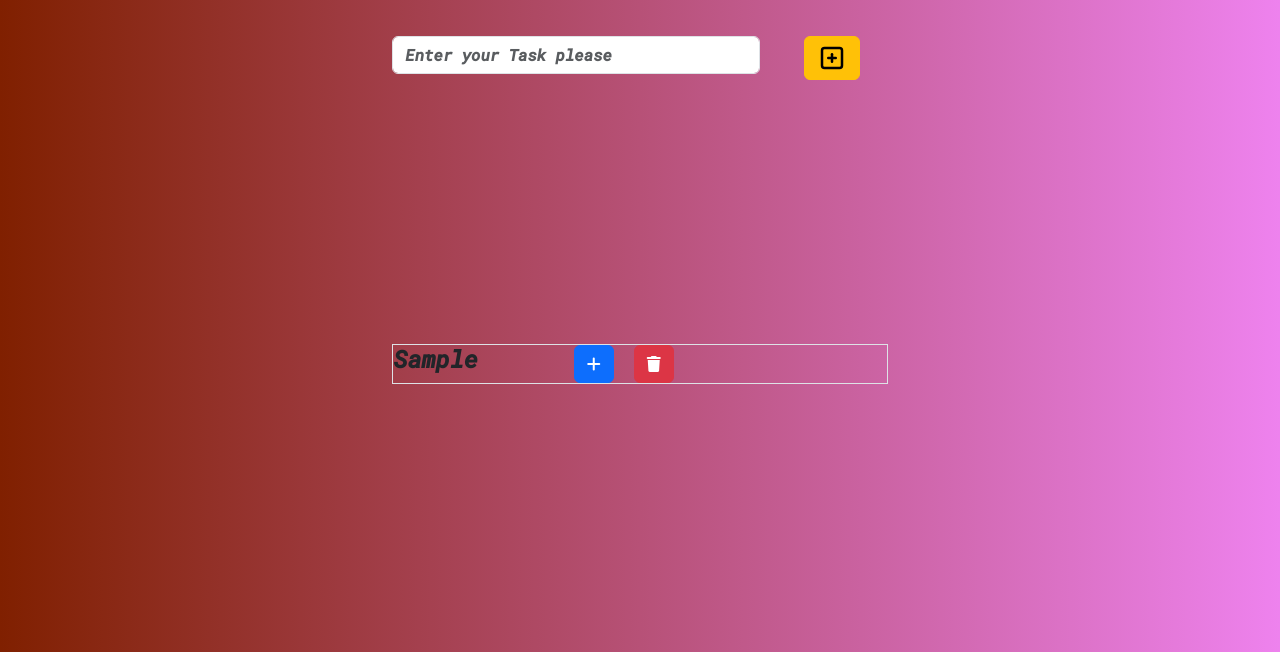
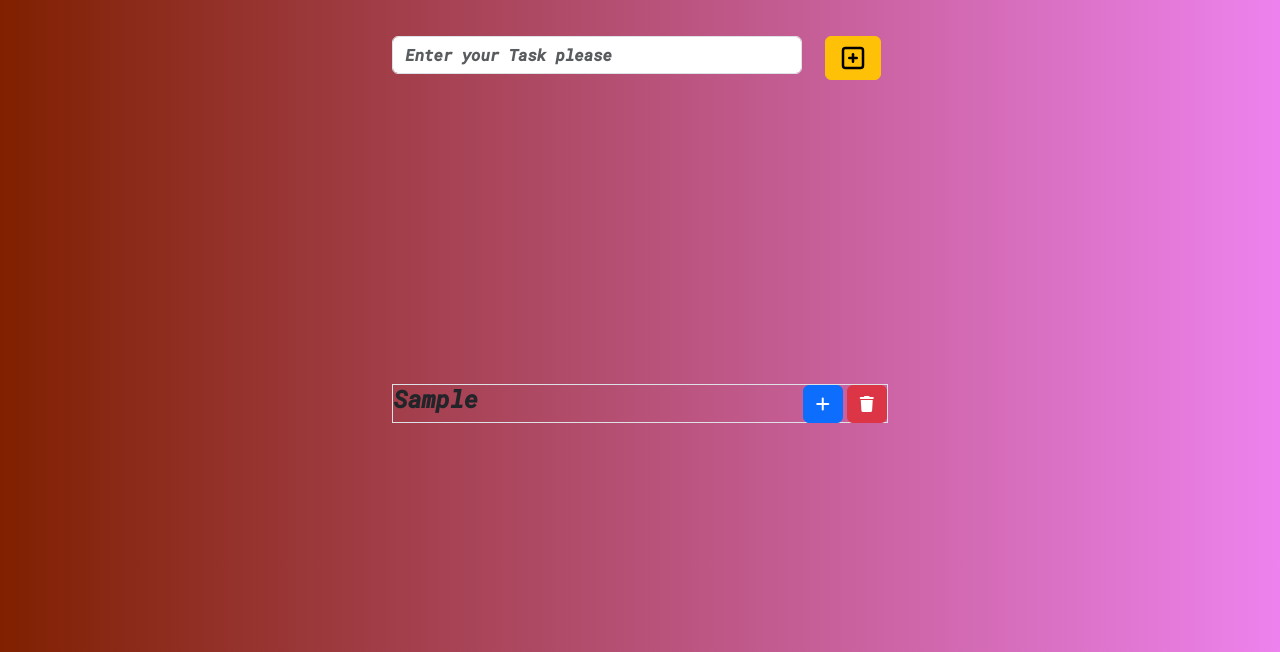
Before and after one commit to zbari023/Javascript_Project, a plain HTML site: page index.html in a window 1280 px wide. Both pictures are taken after typing "Sample" into the empty fields and a click on the button 831 px from the left and 206 px from the top of the page. Shown: the part 148-800 px from the top of the page. Drawn offline with nearby package versions, Linux system fonts and the light colour scheme; a web font is replaced by a local one.

Commit message:
final work

```diff
--- a/code.js
+++ b/code.js
@@ -202,49 +202,67 @@ console.log('Welcome')
 const todoInput = document.querySelector('.todo-input')
 const todoBtn = document.querySelector('.todo-btn')
 const todoResult = document.querySelector('.todores')
+
 function addTodo(e) {
     e.preventDefault();
 
     const todoli = document.createElement("li")
     todoli.classList.add('border')
-    todoli.classList.add('my-2')
+    todoli.classList.add('my-5')
 
-    const todotitle=document.createElement('h4')
+    const todotitle = document.createElement('h4')
     todotitle.classList.add('d-inline-block')
     todotitle.classList.add('me-5')
     todotitle.classList.add('fw-bolder')
-    todotitle.innerText=todoInput.value
+    todotitle.innerText = todoInput.value
     todoli.appendChild(todotitle)
 
-    const Btntr=document.createElement('button')
-    Btntr.classList.add('btn')
-    Btntr.classList.add('btn-primary')
-    Btntr.classList.add('ms-5')
-    Btntr.classList.add('me-1')
-    Btntr.innerHTML='<i class="fa-solid fa-plus"></i>'
-    todoli.appendChild(Btntr)
 
-
-    const Btnde=document.createElement('button')
-    Btnde.classList.add('btn')
-    Btnde.classList.add('btn-danger')
-    Btnde.classList.add('ms-3')
-    Btnde.innerHTML='<i class="fa-solid fa-trash"></i>'
-    todoli.appendChild(Btnde)
-
-
-
-    todoResult.appendChild(todoli)
+    const todoAction = document.createElement('div')
+    todoAction.classList.add('action-div')
+    todoAction.classList.add('d-inline-block')
+    todoAction.classList.add('float-end')
 
 
 
 
 
+    const Btntr = document.createElement('button')
+    Btntr.classList.add('btn')
+    Btntr.classList.add('btn-primary')
+    Btntr.classList.add('me-1')
+    Btntr.innerHTML = '<i class="fa-solid fa-plus"></i>'
+    todoAction.appendChild(Btntr)
+
+
+    const Btnde = document.createElement('button')
+    Btnde.classList.add('btn')
+    Btnde.classList.add('btn-danger')
+    Btnde.innerHTML = '<i class="fa-solid fa-trash"></i>'
+    todoAction.appendChild(Btnde)
+
+
+    todoli.appendChild(todoAction)
+    todoResult.appendChild(todoli)
+    todoInput.value = '';
 
 
 
+}
+function todoToggle(e) {
 
-    console.log(todoInput.value)
-    todoInput.value = '';
+    console.log('in toggle')
+    const item = e.target
+    if (item.classList[1] == 'fa-plus') {
+        console.log('truech')
+        const taskli = item.parentElement.parentElement.parentElement
+        taskli.childNodes[0].classList.toggle('truech')
+    }
+    else if (item.classList[1] == 'fa-trash') {
+        console.log('delete')
+        const taskli = item.parentElement.parentElement.parentElement.classList.toggle('delete')
+
+    }
 }
 todoBtn.addEventListener('click', addTodo)
+todoResult.addEventListener('click', todoToggle)
--- a/index.html
+++ b/index.html
@@ -4,7 +4,7 @@
 <head>
     <meta charset="utf-8">
     <meta name="viewport" content="width=device-width, initial-scale=1">
-    <title>Bootstrap demo</title>
+    <title>TodoApp</title>
     <link href="https://cdn.jsdelivr.net/npm/bootstrap@5.3.0-alpha1/dist/css/bootstrap.min.css" rel="stylesheet"
         integrity="sha384-GLhlTQ8iRABdZLl6O3oVMWSktQOp6b7In1Zl3/Jr59b6EGGoI1aFkw7cmDA6j6gD" crossorigin="anonymous">
     <link rel="stylesheet" href="https://cdnjs.cloudflare.com/ajax/libs/font-awesome/6.3.0/css/all.min.css"
@@ -24,12 +24,12 @@
             <h1 class="fw-bolder text-warning text-center">ToDo App</h1>
             <form class="row g-3">
 
-                <div class="col-9 mt-5 mx-auto text-center">
+                <div class="col-10 mt-5 mx-auto text-center">
                     <label for="inputPassword2" class="visually-hidden d-inline-block ">Password</label>
                     <input type="text" class="form-control fw-bolder todo-input" id="input"
                         placeholder="Enter your Task please "> <!-- todo siehe code.js-->
                 </div>
-                <div class="col-3 mt-5 mx-auto text-center">
+                <div class="col-2 mt-5 mx-auto text-center">
                     <button type="submit" class="btn btn-warning mb-3 todo-btn"> <!-- todo siehe code.js-->
                         <svg xmlns="http://www.w3.org/2000/svg" class="icon icon-tabler icon-tabler-square-plus"
                             width="30" height="30" viewBox="0 0 24 24" stroke-width="2" stroke="currentColor"
@@ -48,34 +48,18 @@
     <div class="row mt-5">
         <div class="col-5 mx-auto  my-5 py-5 px-4">
             <ul class="list-unstyled todores ">
+
                 <!-- um de Task zu lösen und wieder ein li wie unten zu erstellen aber in code.js-->
-                <!--  <li>
-                    <h4 class="d-inline-block me-5 fw-bolder">learning Javascript</h4>
-
-                    <button type="button" class="btn btn-primary ms-5">
-                        <svg xmlns="http://www.w3.org/2000/svg" class="icon icon-tabler icon-tabler-circle-check-filled"
-                            width="30" height="30" viewBox="0 0 24 24" stroke-width="2" stroke="currentColor"
-                            fill="none" stroke-linecap="round" stroke-linejoin="round">
-                            <path stroke="none" d="M0 0h24v24H0z" fill="none"></path>
-                            <path
-                                d="M17 3.34a10 10 0 1 1 -14.995 8.984l-.005 -.324l.005 -.324a10 10 0 0 1 14.995 -8.336zm-1.293 5.953a1 1 0 0 0 -1.32 -.083l-.094 .083l-3.293 3.292l-1.293 -1.292l-.094 -.083a1 1 0 0 0 -1.403 1.403l.083 .094l2 2l.094 .083a1 1 0 0 0 1.226 0l.094 -.083l4 -4l.083 -.094a1 1 0 0 0 -.083 -1.32z"
-                                stroke-width="0" fill="currentColor"></path>
-                        </svg>
-                    </button>
-                    <button type="button" class="btn btn-danger">
-                        <svg xmlns="http://www.w3.org/2000/svg" class="icon icon-tabler icon-tabler-trash-off"
-                            width="30" height="30" viewBox="0 0 24 24" stroke-width="2" stroke="currentColor"
-                            fill="none" stroke-linecap="round" stroke-linejoin="round">
-                            <path stroke="none" d="M0 0h24v24H0z" fill="none"></path>
-                            <path d="M3 3l18 18"></path>
-                            <path d="M4 7h3m4 0h9"></path>
-                            <path d="M10 11l0 6"></path>
-                            <path d="M14 14l0 3"></path>
-                            <path d="M5 7l1 12a2 2 0 0 0 2 2h8a2 2 0 0 0 2 -2l.077 -.923"></path>
-                            <path d="M18.384 14.373l.616 -7.373"></path>
-                            <path d="M9 5v-1a1 1 0 0 1 1 -1h4a1 1 0 0 1 1 1v3"></path>
-                        </svg>
-                    </button>
+               <!--  <li>
+                    <h4 class=" me-5 fw-bolder d-inline-block">learning Javascript</h4>
+                    <div class="action-div ">
+                        <button type="button" class="btn btn-primary ms-5">
+                            <i class="fa-solid fa-plus"></i>
+                        </button>
+                        <button type="button" class="btn btn-danger">
+                            <i class="fa-solid fa-trash"></i>
+                        </button>
+                    </div>
                 </li> -->
             </ul>
         </div>
--- a/style.css
+++ b/style.css
@@ -21,3 +21,9 @@ body{
     background:linear-gradient(90deg, rgba(128, 32, 0, 1) 0%, rgba(238, 130, 238, 1) 100%);
 
 }
+.truech{
+text-decoration: line-through;
+}
+.delete{
+    display: none;
+}
```
